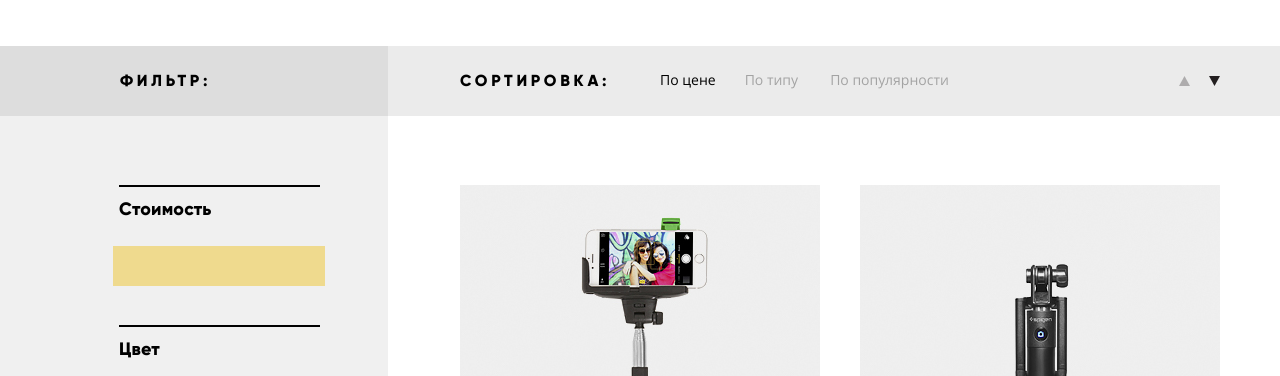
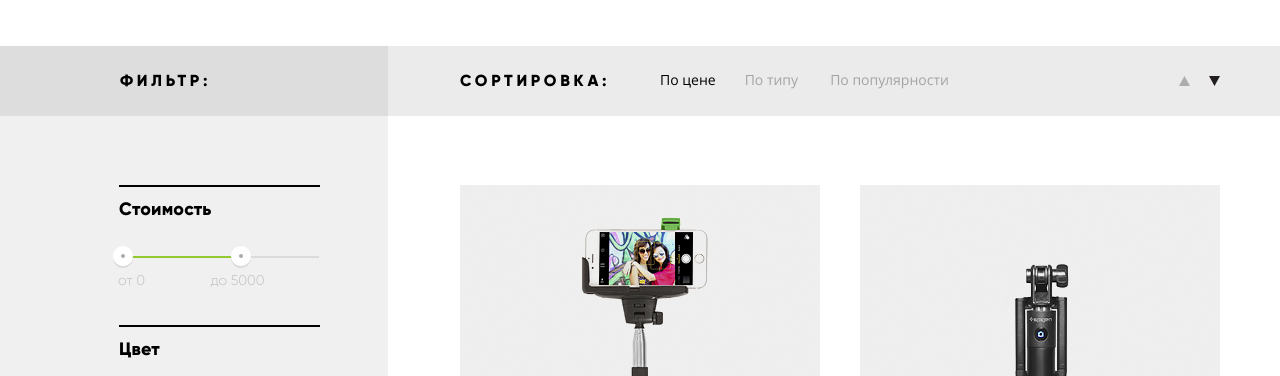
Before and after one commit to babtshe/619357-device, a plain HTML site: page catalog.html in a window 1280 px wide. Shown: the part 359-735 px from the top of the page. Drawn offline with Linux system fonts and the light colour scheme.

Commit message:
double-slider css done

```diff
--- a/catalog.html
+++ b/catalog.html
@@ -51,7 +51,7 @@
                     <a href="catalog.html#">Виртуальная реальность</a>
                   </li>
                   <li>
-                    <a href="catalog.html#">Моноподы для селфи</a>
+                    <a>Моноподы для селфи</a>
                   </li>
                   <li>
                     <a href="catalog.html#">Экшн-камеры</a>
@@ -134,11 +134,16 @@
         <form class="form-filter" action="https://echo.htmlacademy.ru" method="get" name="form-filter">
           <fieldset>
             <legend>Стоимость</legend>
-            <div class="double-side-range">
-              <!-- <input type="range" name="price-range" id="range-start" min="0" max="10000" step="500" value="0">
-            <input type="range" name="price-range" id="range-end" min="0" max="10000" step="500" value="10000">
-            <label for="range-start">От</label>
-            <label for="range-end">До</label> -->
+            <div class="double-range">
+              <input class="hidden" type="text" name="price-start" id="range-start" value="0">
+              <input class="hidden" type="text" name="price-end" id="range-end" value="5000">
+              <div class="price-slider">
+                <div class="slider-range" style="width: 60%; left: 0%;"></div>
+                <a class="slider-handle price-from" href="#" style="left: 0%;"></a>
+                <a class="slider-handle price-to" href="#" style="left: 60%;"></a>
+                <span class="value-from" style="left: 0%;">от 0</span>
+                <span class="value-to"style="left: 60%;">до 5000</span>
+              </div>
             </div>
           </fieldset>
           <fieldset>
--- a/css/style.css
+++ b/css/style.css
@@ -81,6 +81,9 @@ img {
 .outlined:focus,
 .outlined:active {
   outline: 1px dotted rgba(0, 0, 0, 0.5);
+}
+iframe {
+	border: none;
 }
 
 .header-logo[href]:hover,
@@ -1189,6 +1192,9 @@ sorting — ====================================================================
   background-repeat: no-repeat;
   background-position: bottom 2px center;
 }
+.sort a:not([href]):hover {
+  cursor:default;
+}
 .sort a[href] {
   opacity: 0.3;
 }
@@ -1244,12 +1250,15 @@ filters-catalog — ============================================================
   padding-left: 7px;
 }
 .form-filter fieldset {
-  padding: 0 0 0 0;
+  padding: 0;
 
   border: none;
 }
 fieldset + fieldset {
-  margin-top: 39px;
+  margin-top: 26px;
+}
+.form-filter fieldset:last-of-type {
+  margin-top:39px;
 }
 .form-filter legend {
   font-weight: bold;
@@ -1270,13 +1279,59 @@ fieldset + fieldset {
 
   background-color: #000000;
 }
-.double-side-range {
+/*
+double-slider =========================================================
+*/
+.double-range {
+ position:relative;
   width: 212px;
-  height: 40px;
+  height: 53px;
   margin-top: 25px;
   margin-left: -6px;
 
-  background-color: rgba(240,197,46,0.5);
+}
+
+.price-slider {
+  position: absolute;
+  height: 2px;
+  width: 196px;
+  left: 10px;
+  top: 10px;
+  background-color:#dbdbdb;
+}
+
+.slider-range {
+  position: absolute;
+  top: 0px;
+  background-color:#91c92f;
+  height: 2px;
+}
+
+.slider-handle {
+  position: absolute;
+  display: block;
+  margin-left:-10px;
+  margin-top: -10px;
+  width: 20px;
+  height: 22px;
+  background-image: url("../img/filter-button.svg");
+  background-position: 0 0;
+  background-repeat:no-repeat;
+}
+.value-from,
+.value-to {
+  position:absolute;
+  margin-left:-5px;
+  margin-top:12px;
+  line-height:24px;
+  letter-spacing: normal;
+  font-size: 14px;
+  font-family: "Gilroy", Arial, sans-serif;
+  font-weight:300;
+  color:rgba(0,0,0,0.2);
+}
+.value-to {
+  margin-left:-30px;
 }
 .form-filter label {
   font-size: 14px;
@@ -1593,6 +1648,9 @@ pagination — =================================================================
 
   opacity: 0.3;
 }
+.pagination a:not([href]):hover {
+  cursor:default;
+}
 
 .page-previous a,
 .page-next a,
@@ -1627,6 +1685,7 @@ pagination — =================================================================
 .page a[href]:active {
   opacity: 1;
 }
+
 /*
 footer — ==========================================================================================================
 */
```
